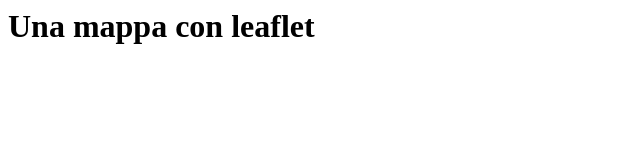
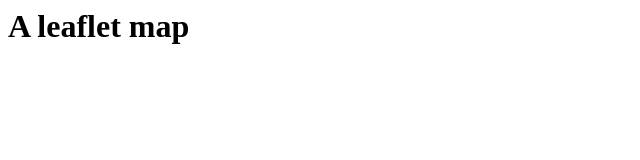
Before and after one commit to AugustoCiuffoletti/leafletExercise, a website: page index.html in a window 1280 px wide. Shown: the whole page, without its empty margins (0-640 px from the left). Drawn offline with nearby package versions, Linux system fonts and the light colour scheme.

Commit message:
1 file modified

```diff
--- a/index.html
+++ b/index.html
@@ -7,6 +7,6 @@
     integrity="sha512-XQoYMqMTK8LvdxXYG3nZ448hOEQiglfqkJs1NOQV44cWnUrBc8PkAOcXy20w0vlaXaVUearIOBhiXZ5V3ynxwA=="
     crossorigin=""></script>
 </head>
-<h1> Una mappa con leaflet </h1>
+<h1> A leaflet map </h1>
 <div id="mapid" style="height: 400pt">
 </div>
```
